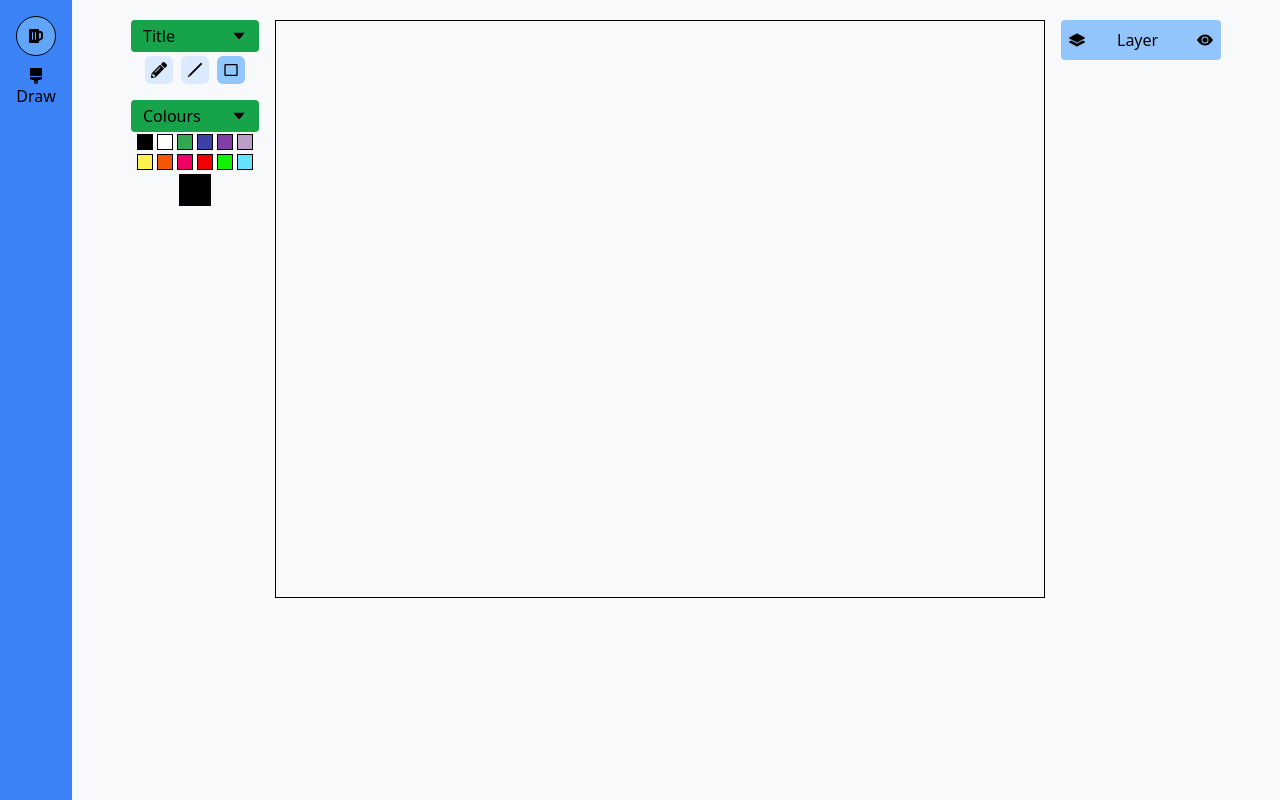
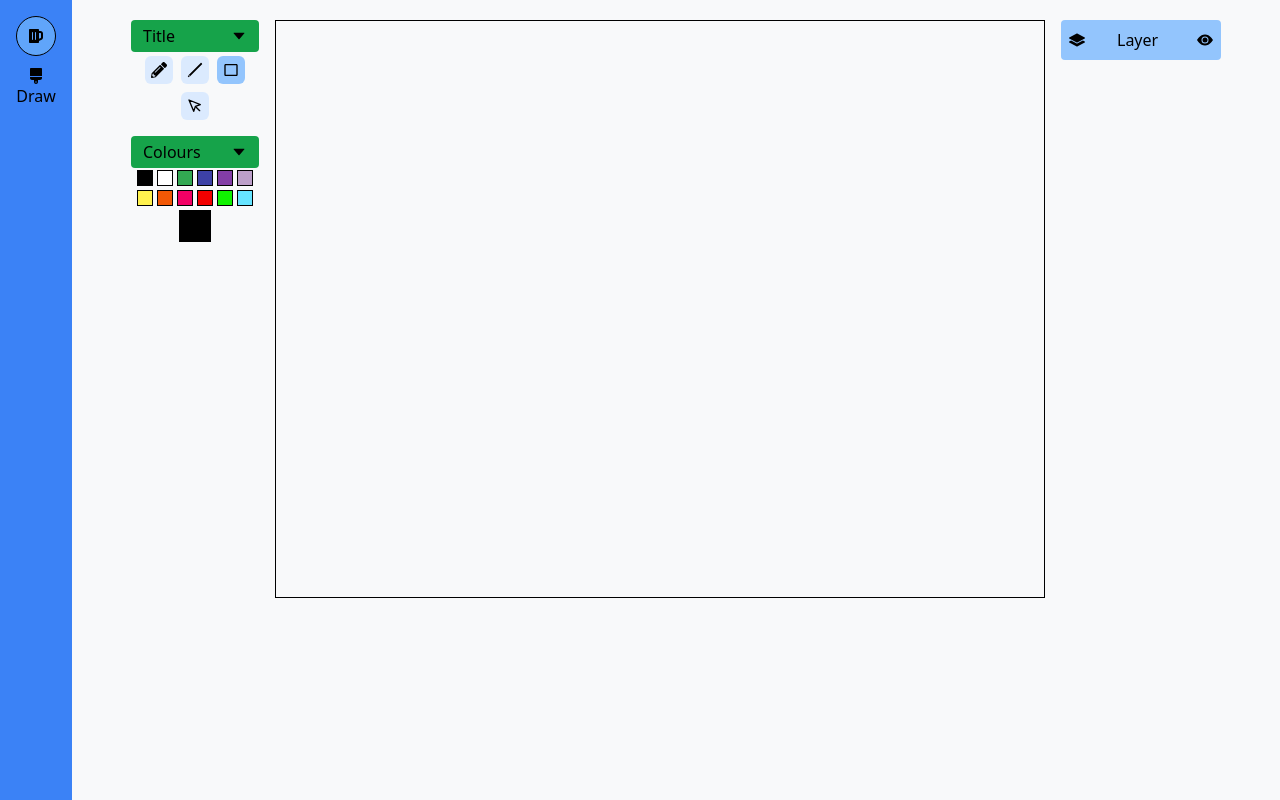
Before and after one commit to WaifuForever/JustPaint, a React (Create React App) app: page /draw in a window 1280 px wide. Built offline with nearby package versions, Linux system fonts and the light colour scheme.

Commit message:
feat: drag items     keeping the selected element saved using useState;     change the cursor when dragging elements;     correct mouse offset while dragging elements;     improve tooltab alignment;

```diff
--- a/src/components/ToolTab.jsx
+++ b/src/components/ToolTab.jsx
@@ -5,7 +5,7 @@ import { AiOutlineCaretDown, AiOutlineCaretUp } from 'react-icons/ai';
 const ToolTab = ({ title, tools }) => {
     const [isDisplayed, setIsDisplayed] = useState(true);
     return (
-        <div className="w-full">
+        <div className="w-32 flex flex-col justify-center items-center">
             <div
                 className={`flex items-center justify-between rounded w-32 bg-green-600 text-center px-3 py-1`}
                 onClick={() => setIsDisplayed(!isDisplayed)}
@@ -14,7 +14,7 @@ const ToolTab = ({ title, tools }) => {
                 {isDisplayed ? <AiOutlineCaretDown /> : <AiOutlineCaretUp />}
             </div>
             <div
-                className={`flex ${isDisplayed ? '' : 'hidden'} justify-center`}
+                className={`flex flex-wrap ${isDisplayed ? '' : 'hidden'} justify-center items-center`}
             >
                 {tools.map((Tool, index) => (
                     <div key={index}>{Tool}</div>
--- a/src/pages/DrawScreen.jsx
+++ b/src/pages/DrawScreen.jsx
@@ -3,6 +3,7 @@ import { v4 as uuid } from 'uuid';
 import { FaPencilAlt } from 'react-icons/fa';
 import { BiRectangle } from 'react-icons/bi';
 import { BsFillLayersFill } from 'react-icons/bs';
+import { FiMousePointer } from 'react-icons/fi';
 import { GiStraightPipe } from 'react-icons/gi';
 
 import ToolTab from '../components/ToolTab';
@@ -10,9 +11,52 @@ import ToolButton from '../components/ToolButton';
 import Layer from '../components/Layer';
 import ColourPicker from '../components/ColourPicker';
 
-const createElement = (startPoint, endPoint, elementType, width, colour) => {
-    let id = uuid();
+const createElement = (
+    startPoint,
+    endPoint,
+    elementType,
+    width,
+    colour,
+    id
+) => {
+    id = id ?? uuid();
     return { startPoint, endPoint, elementType, width, colour, id };
+};
+
+const isWithinElement = (x, y, element) => {
+    const { startPoint, endPoint, elementType } = element;
+
+    switch (elementType) {
+        case 'rectangle':
+            const minX = Math.min(startPoint.x, endPoint.x);
+            const maxX = Math.max(startPoint.x, endPoint.x);
+            const minY = Math.min(startPoint.y, endPoint.y);
+            const maxY = Math.max(startPoint.y, endPoint.y);
+
+            return x >= minX && x <= maxX && y >= minY && y <= maxY;
+
+        case 'straightLine':
+            const p = { x, y };
+            const offset =
+                distance(startPoint, endPoint) -
+                (distance(startPoint, p) + distance(endPoint, p));
+            return Math.abs(offset) < 1;
+
+        default:
+            const p2 = { x, y };
+            const offset2 =
+                distance(startPoint, endPoint) -
+                (distance(startPoint, p2) + distance(endPoint, p2));
+            return Math.abs(offset2) < 1;
+    }
+};
+
+const distance = (a, b) =>
+    Math.sqrt(Math.pow(a.x - b.x, 2) + Math.pow(a.y - b.y, 2));
+
+const getElementAtPosition = (x, y, elements) => {
+    console.log(elements.find((element) => isWithinElement(x, y, element)));
+    return elements.find((element) => isWithinElement(x, y, element));
 };
 
 const drawElement = (element, context) => {
@@ -48,6 +92,7 @@ const drawElement = (element, context) => {
 const DrawScreen = () => {
     const [elements, setElements] = useState([]);
     const [elementType, setElementType] = useState('rectangle');
+    const [selectedElement, setSelectedElement] = useState(null);
     const [isDrawing, setIsDrawing] = useState(false);
     const [displayCanvas, setDisplayCanvas] = useState(true);
     const [colour, setColour] = useState('#000000');
@@ -72,7 +117,6 @@ const DrawScreen = () => {
     };
 
     useLayoutEffect(() => {
-        console.log(elements);
         if (!drewElementsRef.current) {
             const ctx = canvasRef.current.getContext('2d');
             console.log(elements);
@@ -90,52 +134,108 @@ const DrawScreen = () => {
         }
     }, [elements]);
 
+    const updateElement = (element) => {
+        const updatedElement = createElement(
+            element.startPoint,
+            element.endPoint,
+            element.elementType,
+            element.width,
+            element.colour,
+            element.id
+        );
+        console.log(updatedElement);
+        const elementsCopy = [...elements];
+
+        elementsCopy[elementsCopy.findIndex((e) => e.id === element.id)] =
+            updatedElement;
+        setElements(elementsCopy);
+    };
+
     const handleMouseDown = (event) => {
+        const { clientX, clientY } = event;
         setIsDrawing(true);
+        const point = computePointInCanvas(clientX, clientY, canvasRef.current);
+        if (elementType === 'select') {
+            const element = getElementAtPosition(point.x, point.y, elements);
 
-        const point = computePointInCanvas(
-            event.clientX,
-            event.clientY,
-            canvasRef.current
-        );
+            if (!element) return;
 
-        const element = createElement(point, point, elementType, 2, colour);
+            const offsetX = point.x - element.startPoint.x;
+            const offsetY = point.y - element.startPoint.y;
 
-        setElements((prevState) => [...prevState, element]);
+            setSelectedElement({
+                ...element,
+                offset: { x: offsetX, y: offsetY },
+            });
+        } else {
+            const element = createElement(point, point, elementType, 2, colour);
+
+            setElements((prevState) => [...prevState, element]);
+        }
     };
 
     const handleMouseMove = (event) => {
-        if (!isDrawing) return;
+        if (!isDrawing) {
+            event.target.style.cursor = 'default';
 
+            return;
+        }
+        const { clientX, clientY } = event;
         const index = elements.length - 1;
+        const point = computePointInCanvas(clientX, clientY, canvasRef.current);
 
-        const point = computePointInCanvas(
-            event.clientX,
-            event.clientY,
-            canvasRef.current
-        );
+        if (elementType === 'select') {
+            event.target.style.cursor = getElementAtPosition(
+                point.x,
+                point.y,
+                elements
+            )
+                ? 'move'
+                : 'default';
 
-        const updatedElement = createElement(
-            elements[index].startPoint,
-            point,
-            elementType,
-            2,
-            colour
-        );
+            if (!selectedElement) return;
+            const { startPoint, endPoint, id, offset } = selectedElement;
 
-        const elementsCopy = [...elements];
-        elementsCopy[index] = updatedElement;
-        setElements(elementsCopy);
+            const width = endPoint.x - startPoint.x;
+            const height = endPoint.y - startPoint.y;
+
+            const correctedPosition = {
+                x: point.x - offset.x,
+                y: point.y - offset.y,
+            };
+
+            updateElement({
+                startPoint: { x: correctedPosition.x, y: correctedPosition.y },
+                endPoint: {
+                    x: correctedPosition.x + width,
+                    y: correctedPosition.y + height,
+                },
+                elementType: selectedElement.elementType,
+                width: selectedElement.width,
+                colour: selectedElement.colour,
+                id,
+            });
+        } else {
+            updateElement({
+                startPoint: elements[index].startPoint,
+                endPoint: point,
+                elementType: elementType,
+                width: 2,
+                colour,
+                id: elements[index].id,
+            });
+        }
         drewElementsRef.current = false;
     };
 
     const handleMouseUp = (event) => {
+        setSelectedElement(null);
         setIsDrawing(false);
     };
 
     return (
         <div className="flex h-full w-full justify-center p-5 bg-skin-default">
-            <div className="flex flex-col items-center gap-3 ">
+            <div className="flex flex-col flex-wrap items-center gap-3 ">
                 <ToolTab
                     title={'Title'}
                     tools={[
@@ -158,6 +258,13 @@ const DrawScreen = () => {
                             selected={elementType === 'rectangle'}
                             action={() => {
                                 setElementType('rectangle');
+                            }}
+                        />,
+                        <ToolButton
+                            icon={<FiMousePointer />}
+                            selected={elementType === 'select'}
+                            action={() => {
+                                setElementType('select');
                             }}
                         />,
                     ]}
```
